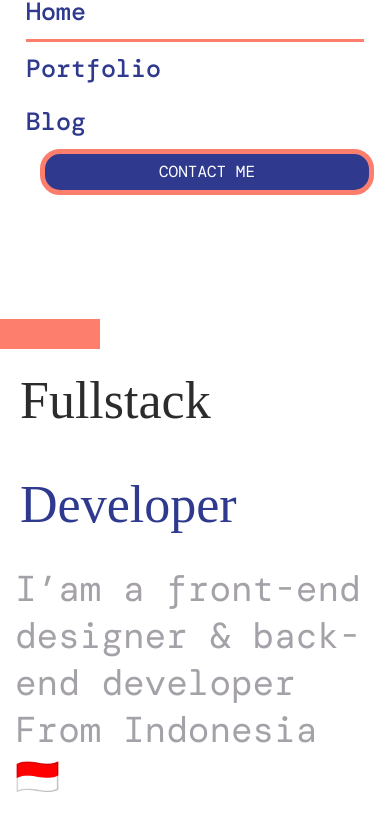
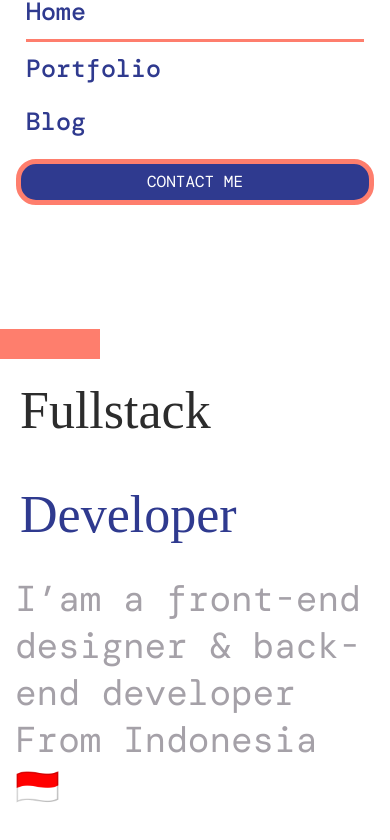
Before and after one commit to salimsea/salim-portofolio-kits, a plain HTML site: page index.html in a window 390 px wide. Both pictures are taken after a click on the button "Toggle navigation". Shown: the part 134-974 px from the top of the page. Drawn offline with nearby package versions, Linux system fonts and the light colour scheme; a web font is replaced by a local one.

Commit message:
fix button menu

```diff
--- a/assets/css/custom.css
+++ b/assets/css/custom.css
@@ -138,6 +138,10 @@ body {
 }
 
 @media only screen and (max-width: 768px) {
+     .btn-primary{
+         margin-top: 10px;
+         margin-left: 0 !important;
+     }
     .hero h1 {
         font-family: 'Mochiy Pop P One';
         font-size: 52px;
```
